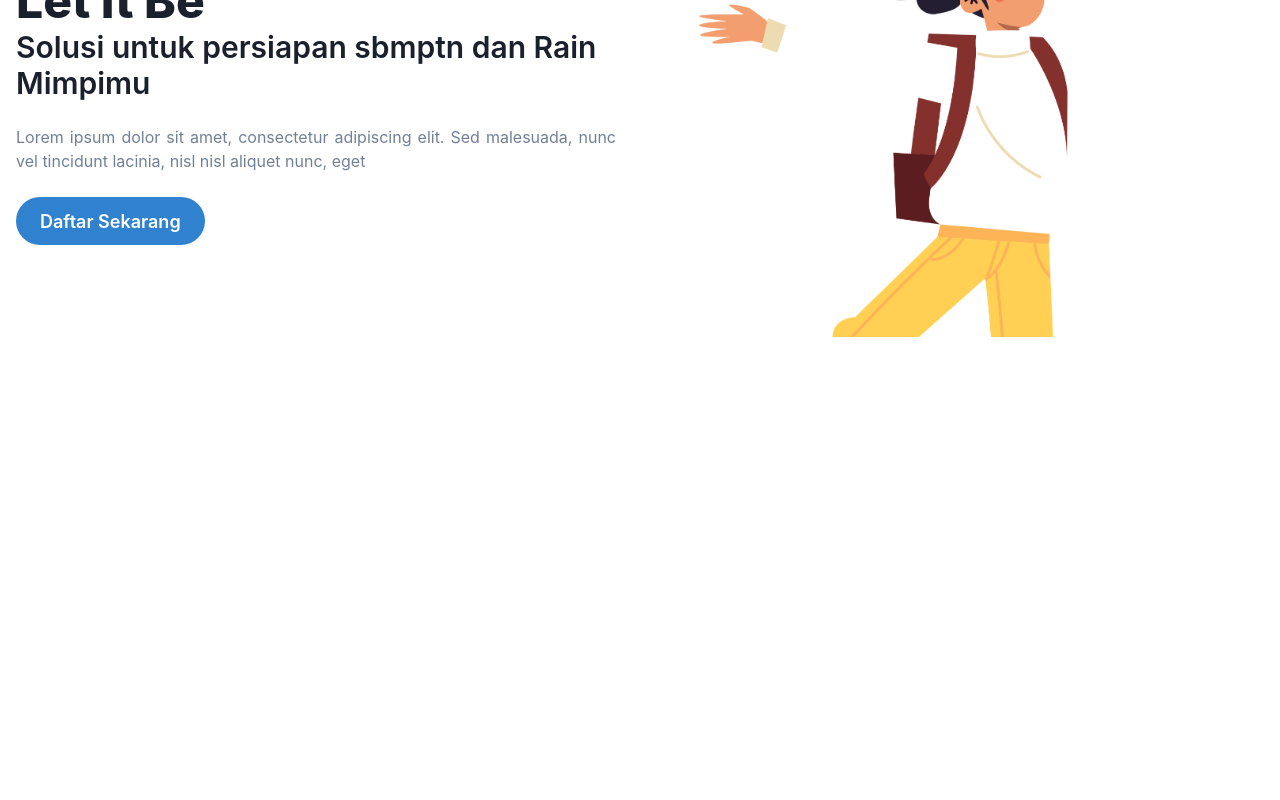
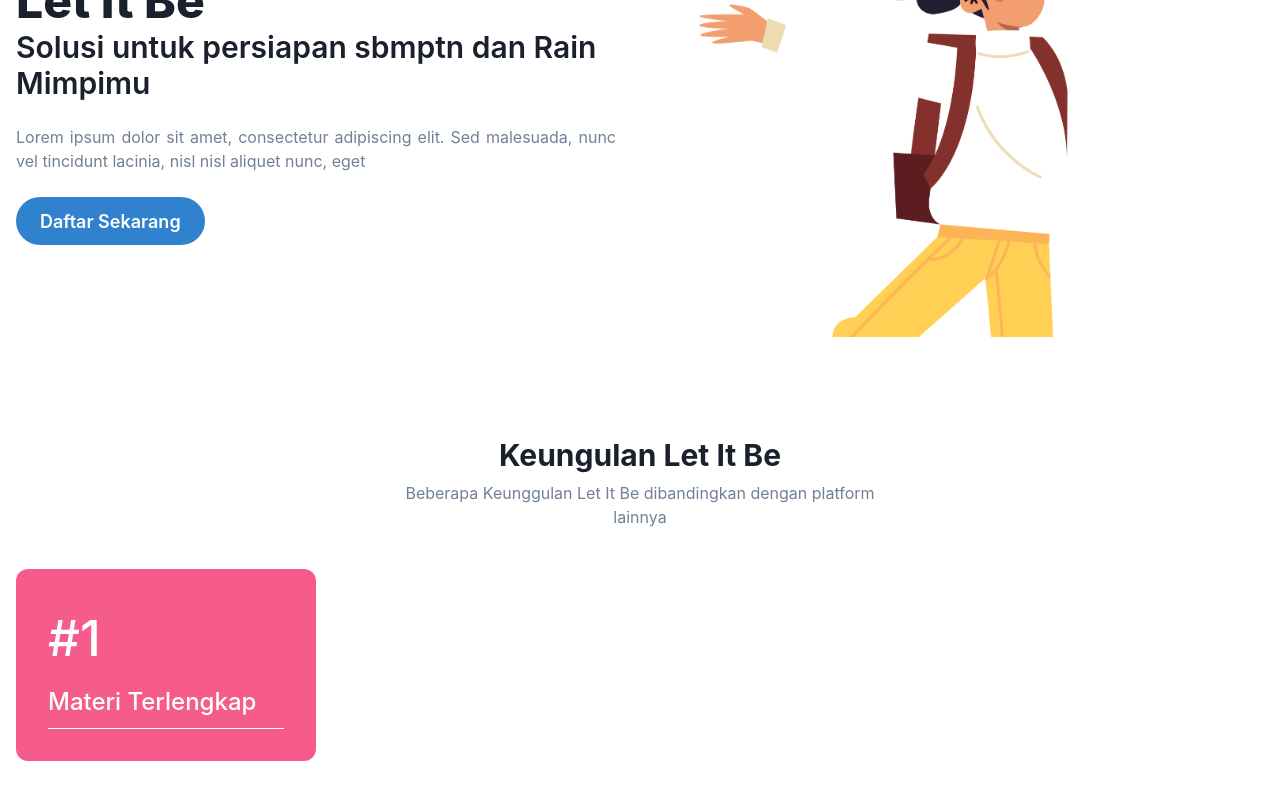
Before and after one commit to ariopri/LMS-Let-It-Be-, a React (Vite) app in the folder frontend/: page / in a window 1280 px wide. Shown: the part 204-1004 px from the top of the page. Before the commit the page ends 800 px from the top, so only its background shows below. Built offline with nearby package versions, Linux system fonts and the light colour scheme.

Commit message:
feat: create feature page

```diff
--- a/frontend/src/App.jsx
+++ b/frontend/src/App.jsx
@@ -1,4 +1,5 @@
 /* eslint-disable react/react-in-jsx-scope */
+import Features from './components/feature/Features';
 import Hero from './components/hero/Hero';
 import NavigationBar from './components/navigationBar/NavigationBar';
 
@@ -7,6 +8,7 @@ function App() {
     <>
       <NavigationBar />
       <Hero />
+      <Features />
     </>
   );
 }
--- /dev/null
+++ b/frontend/src/components/feature/Features.jsx
@@ -0,0 +1,56 @@
+import {
+  Box,
+  Container,
+  Flex,
+  Heading,
+  SimpleGrid,
+  Stack,
+  Text,
+} from '@chakra-ui/react';
+import React from 'react';
+
+const Features = () => {
+  return (
+    <Stack
+      as={Container}
+      maxW={'7xl'}
+      spacing={10}
+      py={10}
+      data-aos="fade-up"
+      mt={10}>
+      <Stack maxW="lg" textAlign="center" alignSelf="center">
+        <Heading fontSize={{ base: 'xl', md: '2xl', lg: '3xl' }}>
+          Keungulan Let It Be
+        </Heading>
+        <Text color={'gray.500'}>
+          Beberapa Keunggulan Let It Be dibandingkan dengan platform lainnya
+        </Text>
+      </Stack>
+      <Flex w="full" justifyContent={'center'} alignItems="center">
+        <SimpleGrid
+          w={'full'}
+          columns={{ base: 2, xl: 4 }}
+          spacing={4}
+          color={'white'}>
+          <Stack
+            justify={'space-between'}
+            w="100%"
+            rounded={'xl'}
+            bgGradient="linear(to-b, rgba(246, 92, 139, 1), rgba(246, 92, 139, 1))"
+            px={'8'}
+            py={'8'}>
+            <Text fontSize={{ base: '36', md: '50' }} fontWeight="500">
+              #1
+            </Text>
+            <Text fontSize={{ base: '18', md: '24' }} fontWeight="500">
+              Materi Terlengkap
+            </Text>
+            <Box mt={'auto'} w="100%" h={0.9} bg={'white'} />
+          </Stack>
+        </SimpleGrid>
+      </Flex>
+    </Stack>
+  );
+};
+
+export default Features;
```
